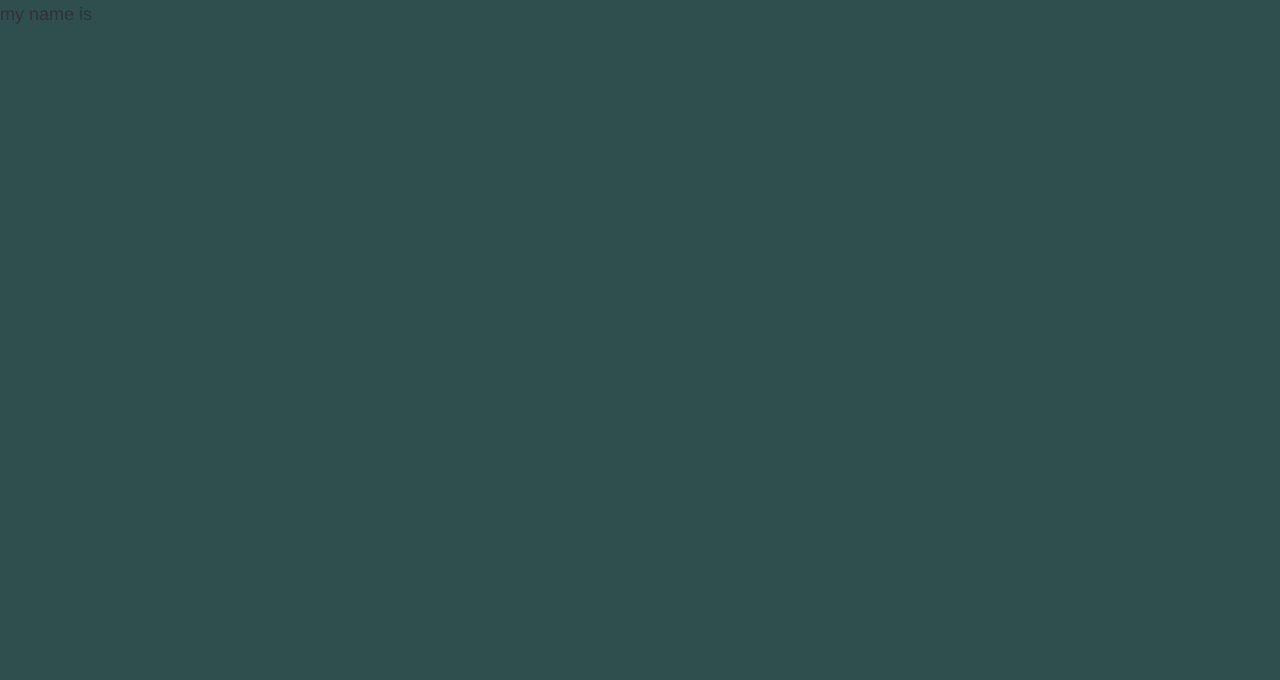
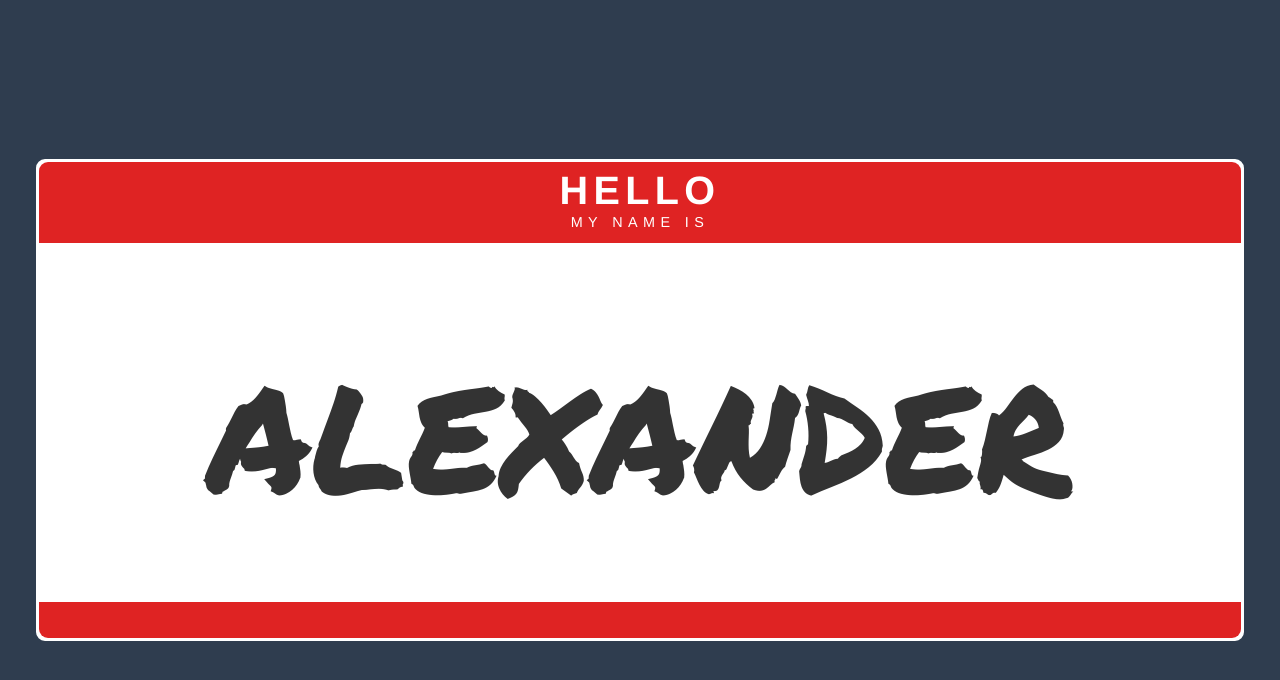
Before and after one commit to zstix/names-app, a React (Vite) app: page / in a window 1280 px wide. Shown: the top 680 px of the page. Built offline with nearby package versions, Linux system fonts and the light colour scheme.

Commit message:
chore: name card

```diff
--- a/src/components/GlobalStyles.tsx
+++ b/src/components/GlobalStyles.tsx
@@ -27,21 +27,26 @@ const reset = css`
   }
 `;
 
+const imports = css`
+  @import url('https://fonts.googleapis.com/css2?family=Permanent+Marker&display=swap');
+`;
+
 const vars = css`
-  --color-bg: darkslategray;
-  --color-text: #333;
+  :root {
+    --color-bg: #2f3d4f;
+    --color-text: #333;
 
-  --font-primary: Helvetica, Arial, sans-serif;
+    --font-primary: Helvetica, Arial, sans-serif;
+    --font-marker: 'Permanent Marker', cursive;
+  }
 `;
 
 const GlobalStyles: React.FC = () => (
   <Global
     styles={css`
+      ${imports}
       ${reset}
-
-      :root {
-        ${vars}
-      }
+      ${vars}
 
       body {
         font: 18px/1.6 var(--font-primary);
--- /dev/null
+++ b/src/components/NameCard.tsx
@@ -0,0 +1,57 @@
+import React from 'react';
+import { css } from '@emotion/react';
+
+interface INameCardProps {
+  name: string;
+};
+
+const NameCard: React.FC<INameCardProps> = ({ name }) => (
+  <div css={css`
+    --color-red: #df2323;
+
+    background-color: white;
+    width: calc(95vw - 0.4em);
+    border: 0.2em solid white;
+    border-radius: 0.5em;
+    text-align: center;
+  `}>
+    <div css={css`
+      color: white;
+      background-color: var(--color-red);
+      border-radius: 0.5em 0.5em 0 0;
+      padding: 0.5em;
+      letter-spacing: 0.3em;
+      text-transform: uppercase;
+    `}>
+      <div css={css`
+        font-weight: bold;
+        font-size: 2.2em;
+        line-height: 1em;
+      `}>
+        Hello
+      </div>
+      <div css={css`
+        font-size: 0.8em;
+      `}>
+        My Name Is
+      </div>
+    </div>
+
+    <div css={css`
+      font-family: var(--font-marker);
+      font-size: 14vw;
+      line-height: 2em;
+    `}>
+      {name}
+    </div>
+
+    <div css={css`
+      height: 2em;
+      display: block;
+      background-color: var(--color-red);
+      border-radius: 0 0 0.5em 0.5em;
+    `} />
+  </div>
+);
+
+export default NameCard;
--- a/src/index.tsx
+++ b/src/index.tsx
@@ -1,13 +1,21 @@
 import React from 'react';
 import ReactDOM from 'react-dom';
+import { css } from '@emotion/react';
 
 import GlobalStyles from './components/GlobalStyles';
+import NameCard from './components/NameCard';
 
 const App = (
-  <>
+  <div css={css`
+    display: flex;
+    height: 100vh;
+    flex-direction: column;
+    align-items: center;
+    justify-content: center;
+  `}>
     <GlobalStyles />
-    <div>my name is</div>
-  </>
+    <NameCard name="alexander" />
+  </div>
 );
 
 ReactDOM.render(App, document.getElementById('root'));
```
